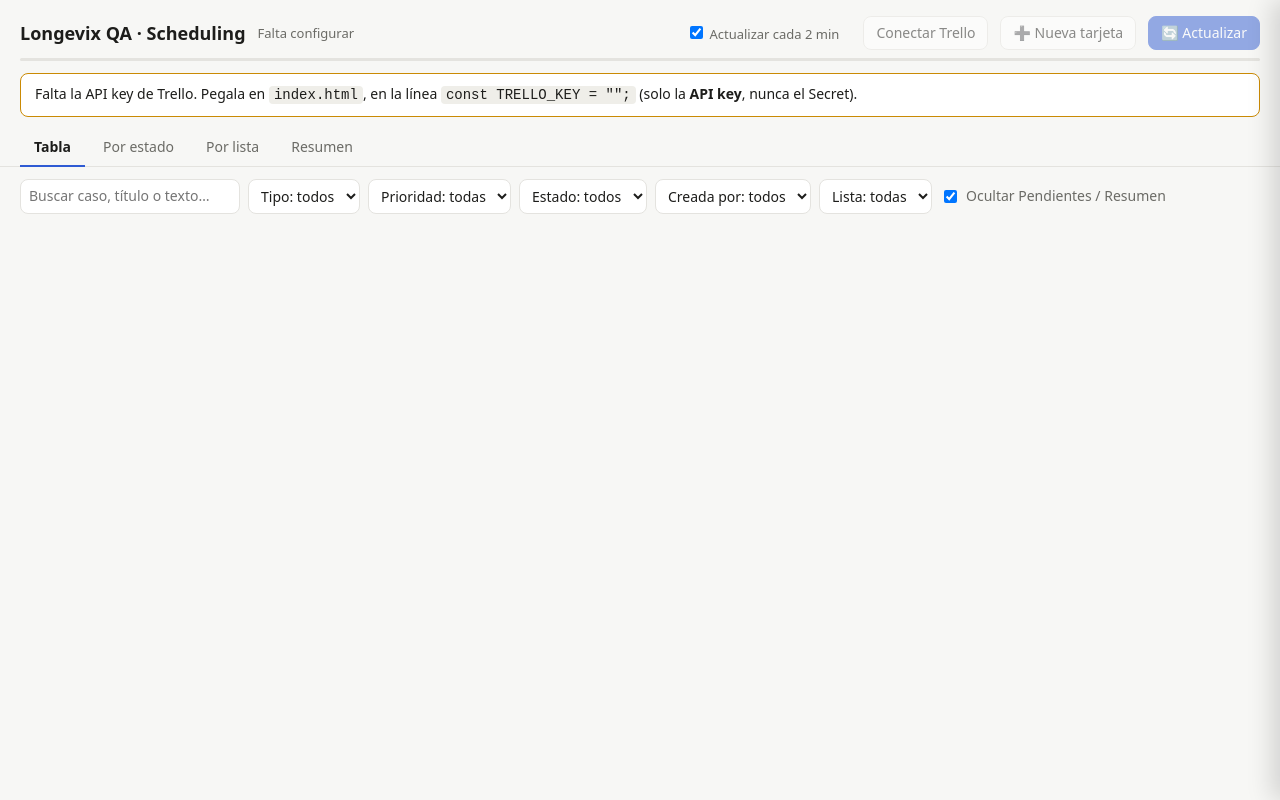
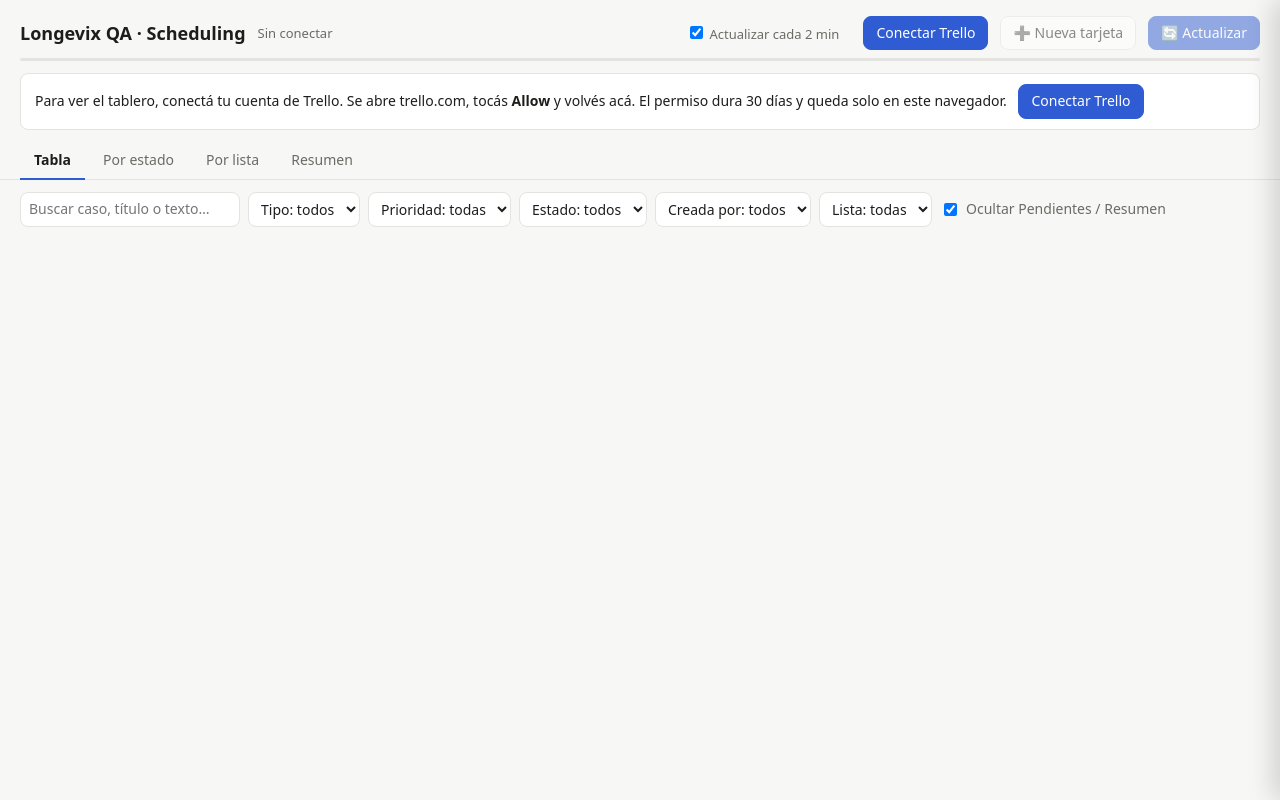
Before and after one commit to Geronimo-Bassi/longevix-qa-board, a plain HTML site: page index.html in a window 1280 px wide. Drawn offline with Linux system fonts and the light colour scheme.

Commit message:
Add Trello API key (public key, no secret)
Co-Authored-By: Claude Opus 5.5 <noreply@anthropic.com>

```diff
--- a/index.html
+++ b/index.html
@@ -145,7 +145,7 @@
 <script>
 (() => {
   // Trello API key of the "Longevix QA Board" Power-Up (public by design; NEVER put the Secret here).
-  const TRELLO_KEY = "";
+  const TRELLO_KEY = "bfc6ac31677dcc088cbed19bf27049c2";
   const BOARD_ID = "6adf5f90f7a0076b34dde3d8"; // Longevix QA CU Scheduling
   const API = "https://api.trello.com/1";
   const TOKEN_KEY = "lgx-trello-token";
```
